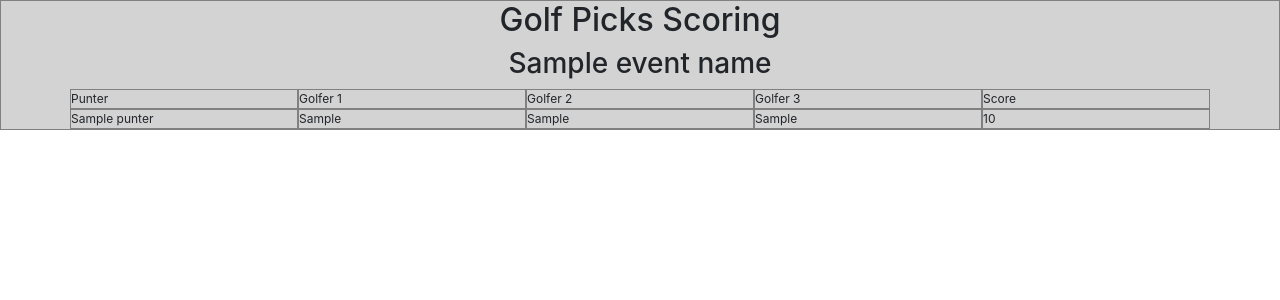
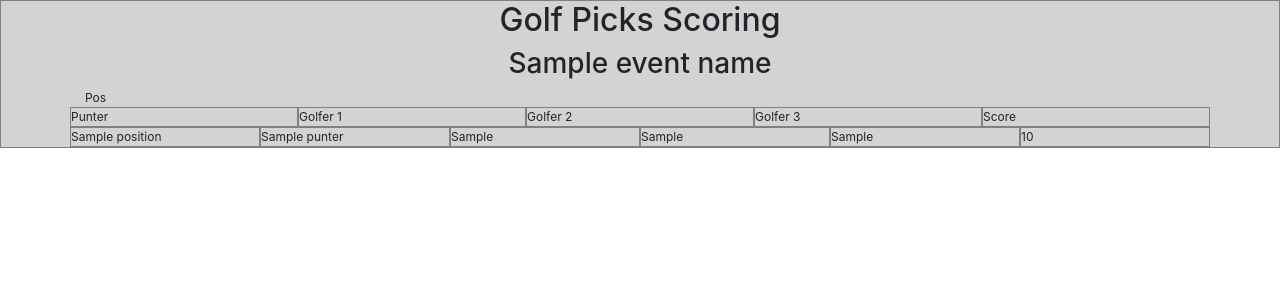
Before and after one commit to dermo64/golfpicks, a Django app: template golfpicks/templates/index.html in a window 1280 px wide. Shown: the top 300 px of the page. Run offline with Django 3.2, Linux system fonts and the light colour scheme; the template is opened without the code that fills it: most values are stand-ins (such as "Sample title", 1, 10 or a date in 2020); some libraries are stand-ins or nearby versions.

Commit message:
Changes for wayflyer

```diff
--- a/golfpicks/templates/index.html
+++ b/golfpicks/templates/index.html
@@ -18,7 +18,10 @@
   </ul> -->
 
   <div class="container">
-    <div class="row">
+      <div class="col-xs">
+        Pos
+      </div>
+      <div class="row">
       <div class="col-xs">
         Punter
       </div>
@@ -36,7 +39,11 @@
       </div>
     </div>
 
+    {% for standing in standings %}
     <div class="row">
+      <div class="col-xs">
+        {{ standing.position }}
+      </div>
       <div class="col-xs">
         {{ standing.punter }}
       </div>
@@ -57,6 +64,7 @@
         {% endif %}
       </div>
     </div>
+    {% endfor %}
   </div>
 
 {% endblock %}
```
